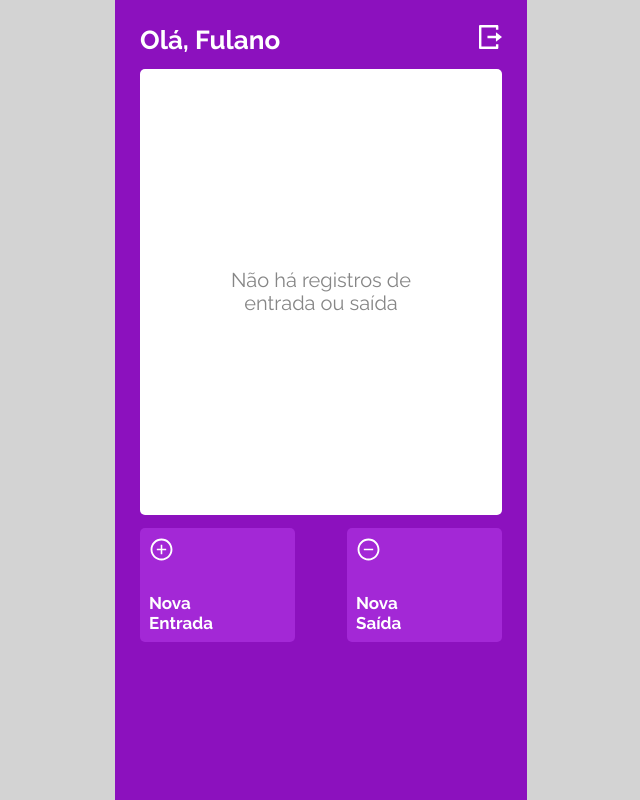
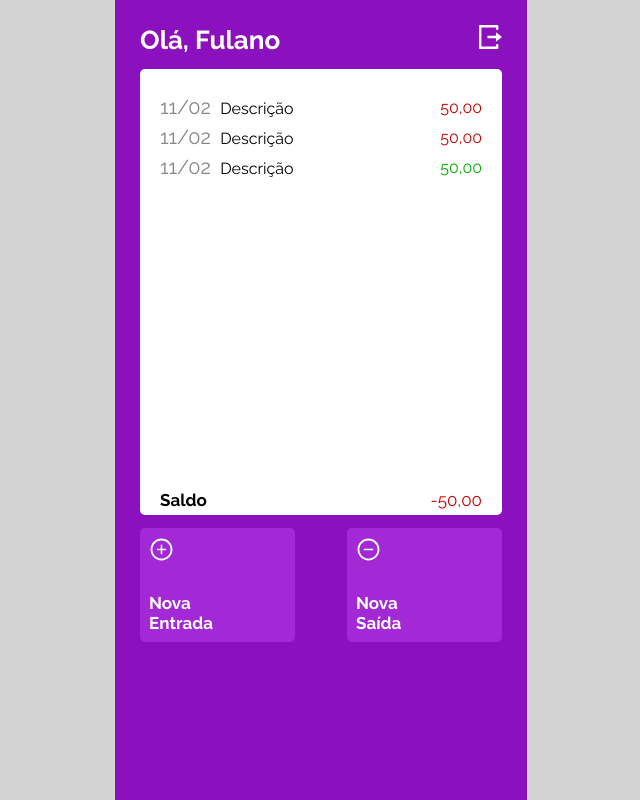
Before and after one commit to luccaviccini/projeto14-mywallet-front, a React (Create React App) app: page /home in a window 1280 px wide. Shown: the whole page, without its empty margins (319-959 px from the left). Built offline with nearby package versions, Linux system fonts and the light colour scheme; a web font is replaced by a local one.

Commit message:
feat: homePage Log styled

```diff
--- a/src/pages/HomePage/HomePage.js
+++ b/src/pages/HomePage/HomePage.js
@@ -5,14 +5,47 @@ import {
   LogBox,
   ContainerHeader,
   GreetingMsg,
+  Entry,
+  ContainerSaldo
 } from "./style";
 import Logo from "../../assets/VectorOut.svg";
 import Plus from "../../assets/plus.svg";
 import Minus from "../../assets/minus.svg";
 //import { useNavigate } from "react-router-dom";
 
+
+
 export default function HomePage() {
   //const navigate = useNavigate();
+  const inOut = 1;
+  const income = -10;
+  let userBalance = 0;
+
+  const mylist = [
+    {date: "11/02", description: "Descrição", value: "50,00", inOut: 0},
+    {date: "11/02", description: "Descrição", value: "50,00", inOut: 0},
+    {date: "11/02", description: "Descrição", value: "50,00", inOut: 1},
+  ];
+
+  mylist.forEach((item) => {
+
+
+    let myMoney = Number(item.value.replace(",", "."));
+
+
+
+
+    if (item.inOut === 1) {
+
+      userBalance += myMoney;
+
+    }
+    else{
+      userBalance -= myMoney;
+    }
+  });
+  userBalance = userBalance.toFixed(2);
+  userBalance = userBalance.replace(".", ",");
 
   return (
     <Container>
@@ -21,7 +54,21 @@ export default function HomePage() {
         <img src={Logo} alt="Logo MyWallet" />
       </ContainerHeader>
       <LogBox>
-        Não há registros de <br /> entrada ou saída
+
+        {mylist.map((item, index) => (
+          <Entry key={index}>
+            <span className="myclass">
+              {item.date}
+              <span className="description"> {item.description} </span>
+            </span>
+            <span className={item.inOut ? "in" : "out"}> {item.value} </span>
+          </Entry>
+        ))}
+
+      <ContainerSaldo userBalance={userBalance} >
+        <span className="saldoTxt">Saldo</span>
+        <span className="saldoVal">{userBalance}</span>
+      </ContainerSaldo>
       </LogBox>
       <ContainerBtns>
         <Btn to="/nova-entrada">
--- a/src/pages/HomePage/style.js
+++ b/src/pages/HomePage/style.js
@@ -46,22 +46,53 @@ export const LogBox = styled.div`
   background: #ffffff;
   border-radius: 5px;
   display: flex;
+  flex-direction: column;
   align-items: center;
-  justify-content: center;
-
+  justify-content: flex-start;
   font-family: "Raleway";
   font-style: normal;
   font-weight: 400;
   font-size: 20px;
   line-height: 23px;
   text-align: center;
+  padding-top: 23px;
+  color: #868686;
+  position: relative;
+`;
 
-  color: #868686;
+export const ContainerSaldo = styled.div`
+  width: calc(100% - 40px);
+  display: flex;
+  justify-content: space-between;
+  position: absolute;
+  bottom: 5px;
+
+  .saldoTxt {
+    font-family: "Raleway";
+    font-style: normal;
+    font-weight: 700;
+    font-size: 17px;
+    line-height: 20px;
+    color: #000000;
+  }
+
+  .saldoVal {
+    font-family: "Raleway";
+    font-style: normal;
+    font-weight: 400;
+    font-size: 17px;
+    line-height: 20px;
+    /* identical to box height */
+
+    text-align: right;
+
+    color: ${(props) => (props.userBalance > 0  ? "#03ac00" : "#c70000")}};
+
 `;
 
 export const ContainerHeader = styled.div`
   display: flex;
-  width: calc(100% );
+  width: calc(100%);
   justify-content: space-between;
   align-items: flex-start;
   margin-bottom: 13px;
@@ -76,3 +107,48 @@ export const GreetingMsg = styled.h1`
   font-size: 26px;
   line-height: 31px;
 `;
+
+export const Entry = styled.div`
+  width: calc(100% - 40px);
+  height: 30px;
+  display: flex;
+  justify-content: space-between;
+  align-items: center;
+
+  .out {
+    color: #c70000;
+    font-family: "Raleway";
+    font-style: normal;
+    font-weight: 400;
+    font-size: 16px;
+    line-height: 19px;
+    text-align: right;
+  }
+  .in {
+    color: #03ac00;
+    font-family: "Raleway";
+    font-style: normal;
+    font-weight: 400;
+    font-size: 16px;
+    line-height: 19px;
+    text-align: right;
+  }
+  .description {
+    font-family: "Raleway";
+    font-style: normal;
+    font-weight: 400;
+    font-size: 16px;
+    line-height: 19px;
+    color: #000000;
+    margin-left: 5px;
+  }
+
+  .date {
+    font-family: "Raleway";
+    font-style: normal;
+    font-weight: 400;
+    font-size: 16px;
+    line-height: 19px;
+    color: #c6c6c6;
+  }
+`;
```
